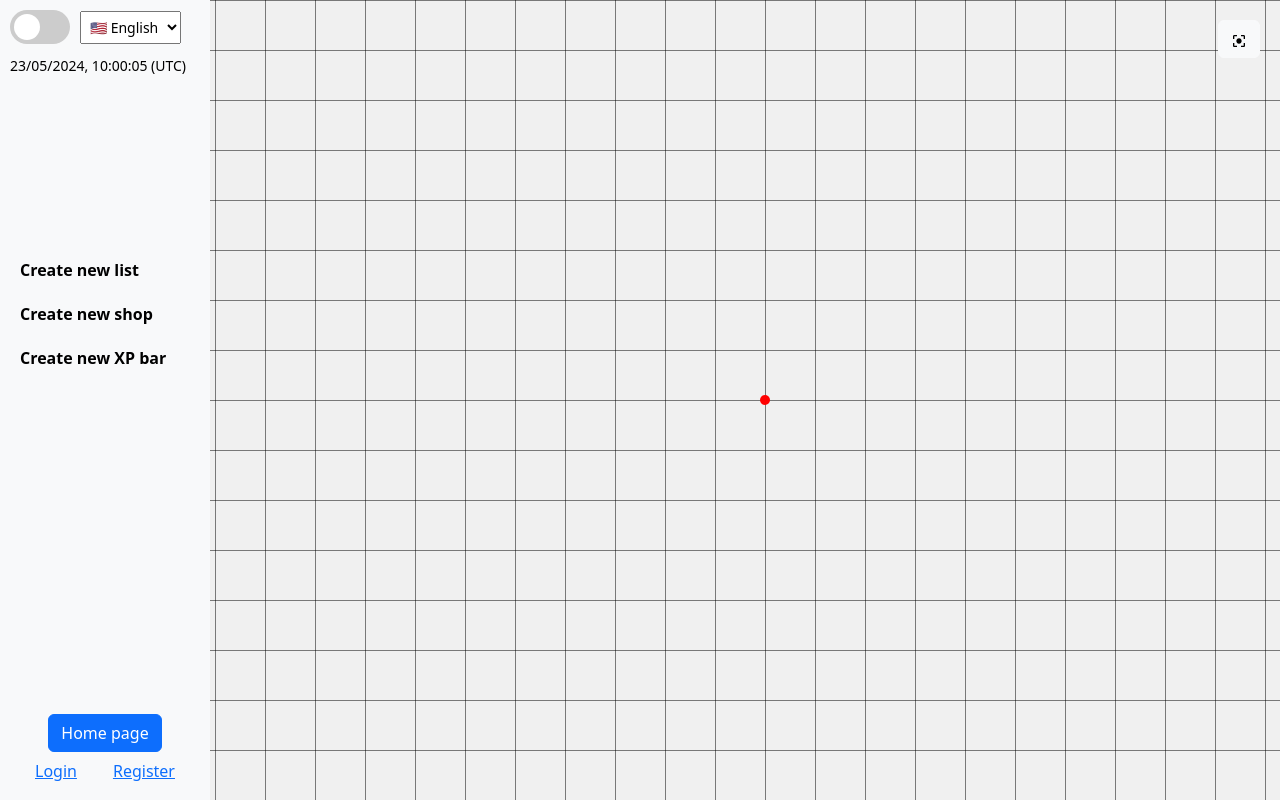
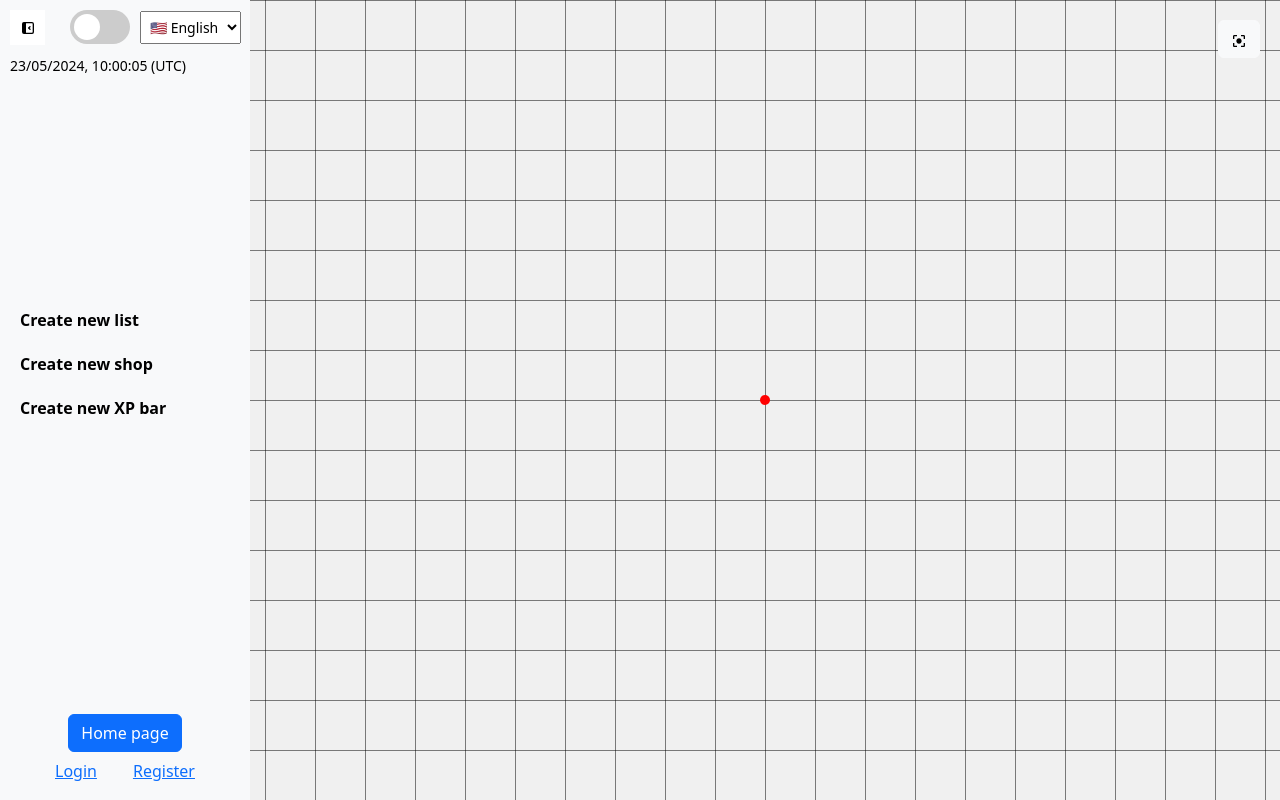
Before and after one commit to FalllenReborn/gamified_organizer, a React (Create React App) app in the folder frontend/: page /dashboard in a window 1280 px wide. Built offline with nearby package versions, Linux system fonts and the light colour scheme.

Commit message:
Added collapse/expand button to dashboard/sidebar

```diff
--- a/frontend/src/components/dashboard/Dashboard.js
+++ b/frontend/src/components/dashboard/Dashboard.js
@@ -3,10 +3,12 @@ import { ThemeContext } from '../../ThemeContext';
 import Sidebar from '../sidebar/Sidebar';
 import ResetButton from '../sidebar/ResetButton';
 import styles from './dashboard.module.css';
+import ToggleButton from '../sidebar/ToggleButton';
 
 const Dashboard = ({ onReturnHome }) => {
   const { isDarkMode } = useContext(ThemeContext);
   const [scale, setScale] = useState(1);
+  const [isSidebarVisible, setIsSidebarVisible] = useState(true);
   const [translate, setTranslate] = useState({ x: 0, y: 0 });
   const [isDraggingSidebar, setIsDraggingSidebar] = useState(false);
   const [startPos, setStartPos] = useState({ x: 0, y: 0 });
@@ -96,6 +98,10 @@ const Dashboard = ({ onReturnHome }) => {
     e.stopPropagation();
   };
 
+  const handleToggle = () => {
+    setIsSidebarVisible(!isSidebarVisible);
+  };
+
   const backgroundSize = 50 * scale;
   const backgroundPosition = `${translate.x}px ${translate.y}px`;
 
@@ -111,6 +117,9 @@ const Dashboard = ({ onReturnHome }) => {
       }}
       ref={dashboardRef}
     >
+      <ToggleButton onClick={handleToggle} isVisible={isSidebarVisible} />
+      {isSidebarVisible && <Sidebar onReturnHome={onReturnHome} />}
+      <ResetButton onClick={handleReset} />
       <div
         className={`${styles.clickableArea} ${isDraggingSidebar && styles.hidden}`}
         onMouseDown={handleMouseDown}
@@ -121,8 +130,6 @@ const Dashboard = ({ onReturnHome }) => {
         className={styles.sidebarArea}
         onMouseDown={(e) => e.stopPropagation()} // Prevent clicks on the sidebar from reaching the dashboard
       >
-        <Sidebar onReturnHome={onReturnHome} />
-        <ResetButton onClick={handleReset} />
       </div>
       <div
         className={styles.dashboardContent}
--- a/frontend/src/components/sidebar/Sidebar.js
+++ b/frontend/src/components/sidebar/Sidebar.js
@@ -6,10 +6,12 @@ import LoginPopup from '../login/LoginPopup';
 import RegisterPopup from '../register/RegisterPopup';
 import styles from './sidebar.module.css';
 import classNames from 'classnames';
+import ToggleButton from './ToggleButton';
 
 const Sidebar = () => {
   const { isDarkMode, toggleDarkMode, selectedLanguage, handleLanguageChange } = useContext(ThemeContext);
   const { isAuthenticated, logout } = useAuth();
+  const [isVisible, setIsVisible] = useState(true);
   const [showLoginPopup, setShowLoginPopup] = useState(false);
   const [showRegisterPopup, setShowRegisterPopup] = useState(false);
   const [currentDateTime, setCurrentDateTime] = useState('');
@@ -77,8 +79,13 @@ const Sidebar = () => {
     e.preventDefault();
   };
 
+  const handleToggle = () => {
+    setIsVisible(!isVisible);
+  };
+
   return (
     <div className={`${styles.sidebar} ${isDarkMode ? styles.darkMode : styles.lightMode}`} onDragStart={handleDragStart}>
+      {/* {isVisible && <ToggleButton onClick={handleToggle} isVisible={isVisible} />} */}
       <div className={styles.sidebarTop}>
         <label className={styles.switch}>
           <input type="checkbox" checked={isDarkMode} onChange={toggleDarkMode} />
--- /dev/null
+++ b/frontend/src/components/sidebar/ToggleButton.js
@@ -0,0 +1,13 @@
+import React from 'react';
+import { TbLayoutSidebarLeftCollapseFilled, TbLayoutSidebarLeftExpandFilled } from 'react-icons/tb';
+import styles from './toggleButton.module.css';
+
+const ToggleButton = ({ onClick, isVisible }) => {
+  return (
+    <button className={`${styles.toggleButton} ${!isVisible && styles.hidden}`} onClick={onClick}>
+      {isVisible ? <TbLayoutSidebarLeftCollapseFilled /> : <TbLayoutSidebarLeftExpandFilled />}
+    </button>
+  );
+};
+
+export default ToggleButton;
--- a/frontend/src/components/sidebar/sidebar.module.css
+++ b/frontend/src/components/sidebar/sidebar.module.css
@@ -2,7 +2,7 @@
     position: fixed;
     left: 0;
     top: 0;
-    width: 210px;
+    width: 250px;
     height: 100vh;
     background-color: var(--sidebar-background-color);
     color: var(--sidebar-text-color);
@@ -26,7 +26,7 @@
 .sidebarTop {
     position: absolute;
     top: 10px;
-    left: 10px;
+    left: 70px;
     display: flex;
     justify-content: space-between;
     align-items: center;
--- /dev/null
+++ b/frontend/src/components/sidebar/toggleButton.module.css
@@ -0,0 +1,16 @@
+.toggleButton {
+    position: absolute;
+    cursor: pointer;
+    top: 10px;
+    left: 10px;
+    background: none;
+    background-color: #fff;
+    border: none;
+    padding: 0px;
+    display: flex;
+    align-items: center;
+    justify-content: center;
+    width: 35px;  /* Adjust the size as needed */
+    height: 35px; /* Adjust the size as needed */
+    z-index: 2000;
+  }
```
